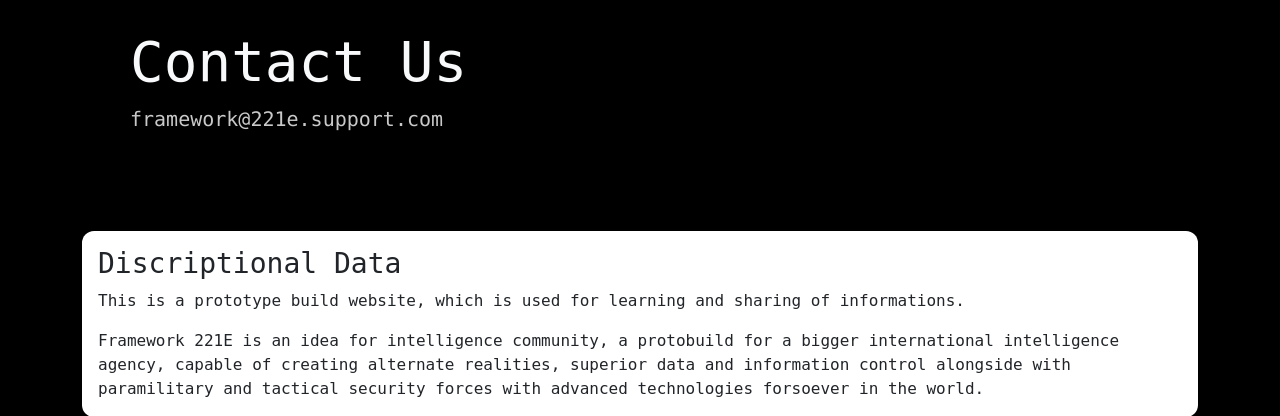
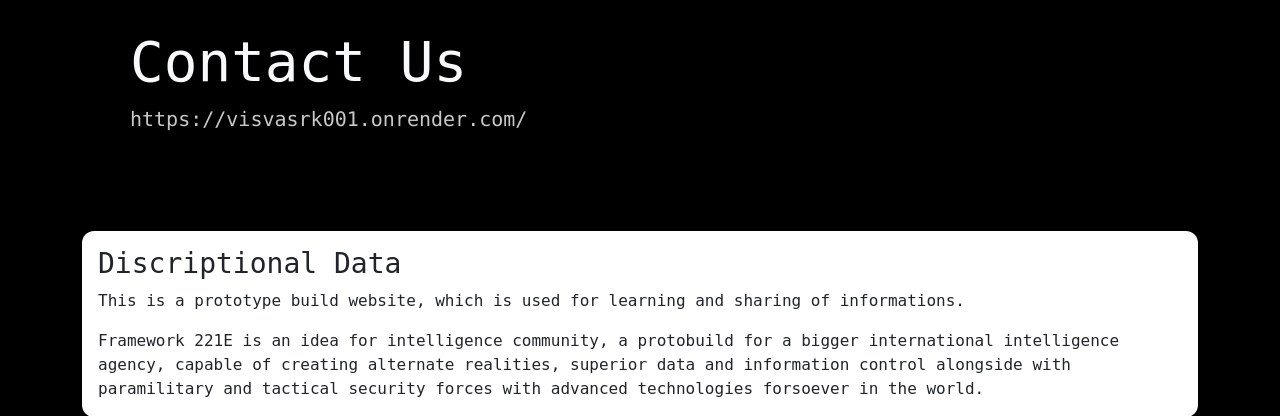
Before and after one commit to Visvasrk-221E/render, a Flask app: page /contact in a window 1280 px wide. Shown: the part 124-540 px from the top of the page. Run offline with Flask 3, Linux system fonts and the light colour scheme.

Commit message:
Modified app.py and templates/contacts.html

```diff
--- a/app.py
+++ b/app.py
@@ -6,6 +6,7 @@ from flask import Flask, render_template, redirect, url_for
 app = Flask(__name__)
 
 # Create the root to redirect to home
+
 @app.route('/')
 def root():
 	return redirect(url_for('home'))
--- a/templates/contact.html
+++ b/templates/contact.html
@@ -5,7 +5,7 @@
 {% block content %}
 <div class="container-fluid p-5 bg-black text-light my-5">
     <h1 class="display-4">Contact Us</h1>
-    <code class="lead">framework@221e.support.com</code><br>
+    <code class="lead">https://visvasrk001.onrender.com/</code><br>
 
 </div>
 
```
